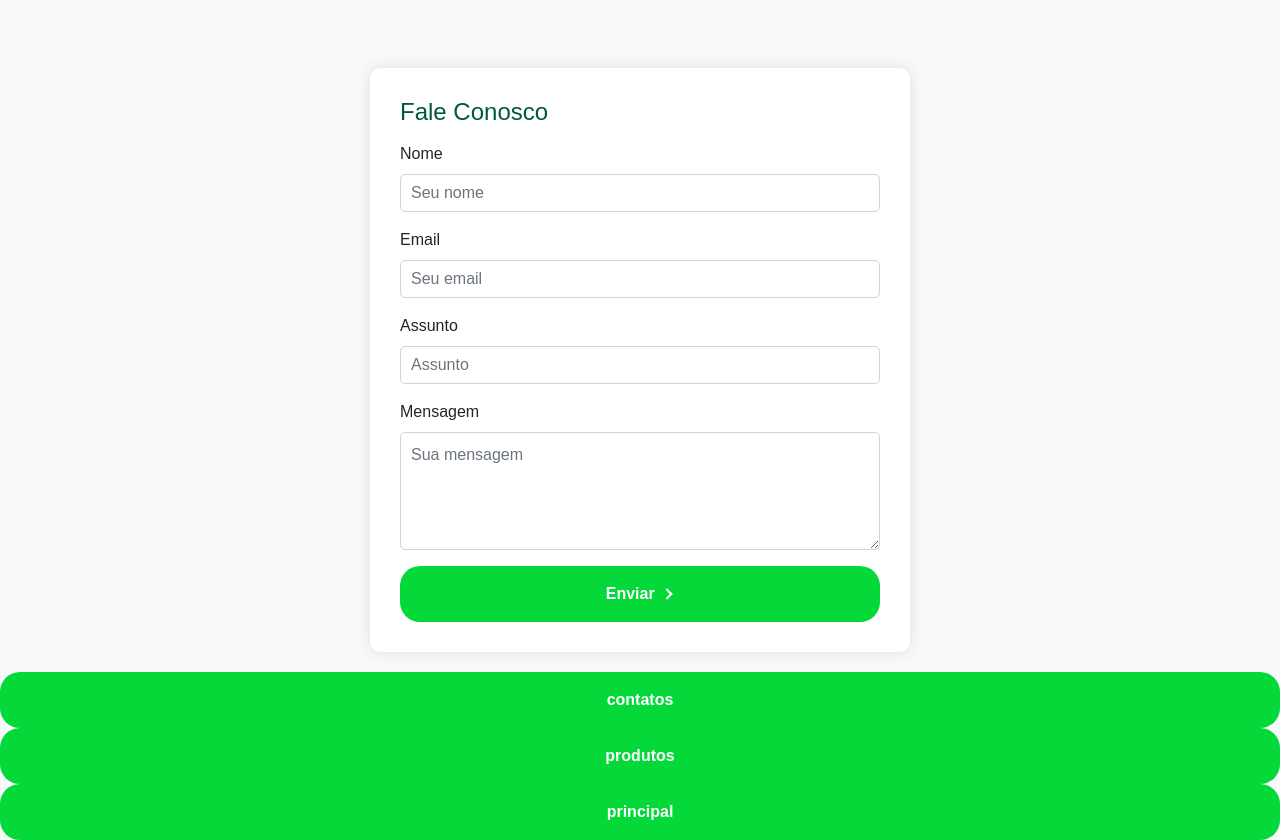
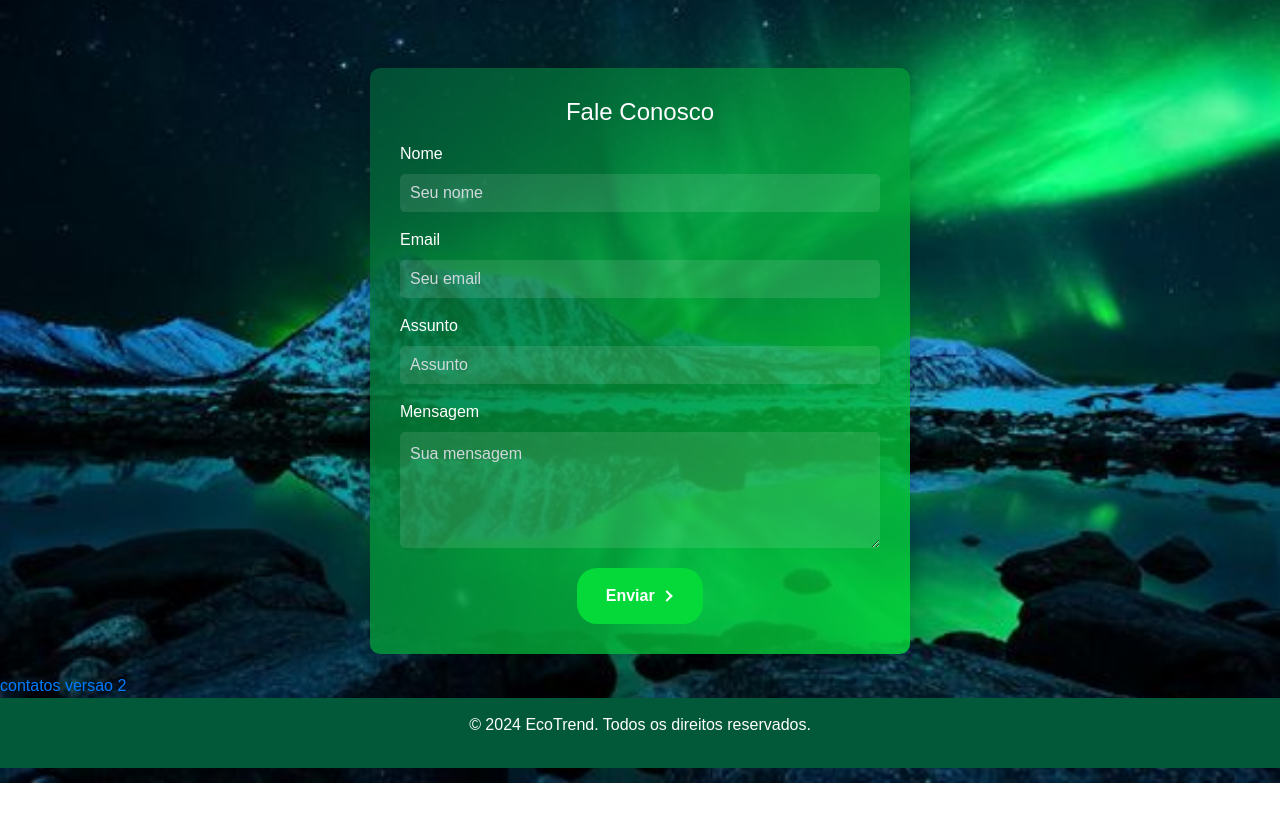
Before and after one commit to MarcosCosta-dv/CP04-FrontEnd, a plain HTML site: page assets/html/contato.html in a window 1280 px wide. After the commit the page ends 800 px from the top, so only its background shows below. Drawn offline with nearby package versions, Linux system fonts and the light colour scheme.

Commit message:
updating
atualizando pagina de contatos e aplicando footer

```diff
--- a/assets/css/contato.css
+++ b/assets/css/contato.css
@@ -1,23 +1,28 @@
-
 body {
-    background-color: #f8f9fa;
+    background-image: url('../images/logo/auroraboreal.jpg');
+    background-size: cover;
+    background-position: center;
+    background-repeat: no-repeat;
     margin: 0;
     padding: 0;
     font-family: Arial, sans-serif;
 }
 
 .contact-form {
-    background-color: #ffffff;
+    background: linear-gradient(135deg, rgba(2, 89, 57, 0.8), rgba(4, 217, 57, 0.8));
     padding: 20px;
     border-radius: 10px;
-    box-shadow: 0 0 15px rgba(0, 0, 0, 0.1);
-    margin: 10px;
+    box-shadow: 0 0 15px rgba(0, 0, 0, 0.2);
+    margin: 10px auto;
+    max-width: 500px;
+    color: #ffffff;
 }
 
 .contact-form h2 {
     margin-bottom: 15px;
-    color: #025939;
+    color: #ffffff;
     font-size: 24px;
+    text-align: center;
 }
 
 .contact-form .form-control {
@@ -25,14 +30,23 @@ body {
     margin-bottom: 15px;
     padding: 10px;
     font-size: 16px;
+    border: none;
+    background: rgba(255, 255, 255, 0.1);
+    color: #ffffff;
+}
+
+.contact-form .form-control::placeholder {
+    color: #cfd8dc;
 }
 
 .contact-form .btn {
     border-radius: 5px;
     padding: 10px;
     font-size: 16px;
+    display: block;
+    width: 100%;
+    text-align: center;
 }
-
 
 button {
     --primary-color: #04d939;
@@ -47,12 +61,12 @@ button {
     padding: 1em 1.8em;
     background: var(--primary-color);
     display: flex;
-    transition: 0.2s background;
+    transition: 0.8s background;
     align-items: center;
     gap: 0.6em;
     font-weight: bold;
-    width: 100%;
     justify-content: center;
+    margin: 20px auto 0 auto;
 }
 
 button .arrow-wrapper {
@@ -110,3 +124,9 @@ button:hover .arrow:before {
         max-width: 600px;
     }
 }
+.site-footer {
+    background-color: #025939;
+    color: white;
+    padding: 15px 0;
+    text-align: center;
+}
--- /dev/null
+++ b/assets/css/contato2.css
@@ -0,0 +1,101 @@
+body {
+    font-family: Arial, sans-serif;
+    background-color: #f5f5f5;
+    margin: 0;
+    padding: 0;
+    display: flex;
+    flex-direction: column;
+    min-height: 100vh;
+}
+
+.contact-container {
+    display: flex;
+    flex-wrap: wrap;
+    justify-content: space-around;
+    align-items: center;
+    padding: 50px;
+    flex: 1;
+}
+
+.contact-info {
+    max-width: 45%;
+    text-align: left;
+}
+
+.contact-info h2 {
+    font-size: 28px;
+    color: #333;
+    margin-bottom: 20px;
+}
+
+.contact-info p {
+    font-size: 18px;
+    line-height: 1.6;
+    color: #666;
+    margin-bottom: 20px;
+}
+
+.social-icons {
+    display: flex;
+}
+
+.social-icons a {
+    margin-right: 15px;
+    display: inline-block;
+    transition: transform 0.3s;
+}
+
+.social-icons a img {
+    width: 35px;
+}
+
+.social-icons a:hover {
+    transform: scale(1.1);
+}
+
+.contact-form {
+    max-width: 45%;
+    background-color: #fff;
+    padding: 40px;
+    border-radius: 8px;
+    box-shadow: 0 0 15px rgba(0, 0, 0, 0.1);
+}
+
+.contact-form p {
+    font-size: 18px;
+    color: #333;
+    margin-bottom: 20px;
+}
+
+.contact-form input,
+.contact-form textarea {
+    width: calc(100% - 22px);
+    padding: 12px;
+    margin-bottom: 20px;
+    border: 1px solid #ccc;
+    border-radius: 4px;
+    font-size: 16px;
+}
+
+.contact-form button {
+    background-color: #027333;
+    color: white;
+    padding: 12px 24px;
+    border: none;
+    border-radius: 4px;
+    font-size: 18px;
+    cursor: pointer;
+    transition: background-color 0.3s, transform 0.2s;
+}
+
+.contact-form button:hover {
+    background-color: #025939;
+    transform: scale(1.05);
+}
+
+.site-footer {
+    background-color: #025939;
+    color: white;
+    padding: 15px 0;
+    text-align: center;
+}
--- a/assets/css/produtos.css
+++ b/assets/css/produtos.css
@@ -177,3 +177,9 @@ h2 {
         margin-bottom: 20px;
     }
 }
+.site-footer {
+    background-color: #025939;
+    color: white;
+    padding: 15px 0;
+    text-align: center;
+}
--- a/assets/css/styles.css
+++ b/assets/css/styles.css
@@ -75,6 +75,12 @@
     font-size: 18px;
     color: #666;
   }
+  .site-footer {
+    background-color: #025939;
+    color: white;
+    padding: 15px 0;
+    text-align: center;
+}
 
 /*.container {
     display: grid;
--- a/assets/html/contato.html
+++ b/assets/html/contato.html
@@ -30,14 +30,12 @@
                         </div>
                         <div class="form-group">
                             <label for="mensagem">Mensagem</label>
-                            <textarea class="form-control" id="mensagem" rows="4" placeholder="Sua mensagem"
-                                required></textarea>
+                            <textarea class="form-control" id="mensagem" rows="4" placeholder="Sua mensagem" required></textarea>
                         </div>
-                        <button>
+                        <button type="submit">
                             Enviar
                             <div class="arrow-wrapper">
                                 <div class="arrow"></div>
-
                             </div>
                         </button>
                     </form>
@@ -45,12 +43,16 @@
             </div>
         </div>
     </div>
-    <button href="contato.html">contatos</button>
-    <button href="/assets/html/produtos.html">produtos</button>
-    <button href="../../index.html">principal</button>
+    <a href="contato2.html">contatos versao 2</a>
     <script src="https://code.jquery.com/jquery-3.5.1.slim.min.js"></script>
     <script src="https://cdn.jsdelivr.net/npm/@popperjs/core@2.5.4/dist/umd/popper.min.js"></script>
     <script src="https://stackpath.bootstrapcdn.com/bootstrap/4.5.2/js/bootstrap.min.js"></script>
+    <footer class="site-footer">
+        <div class="container">
+            <p>&copy; 2024 EcoTrend. Todos os direitos reservados.</p>
+        </div>
+    </footer>
+
 </body>
 
 </html>
```
Also changed, not shown: assets/html/contato2.html (added, +48 -0 lines), assets/html/produtos.html (+6 -1 lines), index.html (+6 -1 lines), assets/images/logo/auroraboreal.jpeg (deleted), assets/images/logo/auroraboreal.jpg (added), assets/images/logo/facebook.png (added), assets/images/logo/logotipo-do-instagram.png (added), assets/images/logo/twitter.png (added), assets/images/logo/whatsapp.png (added), 1 other file.
